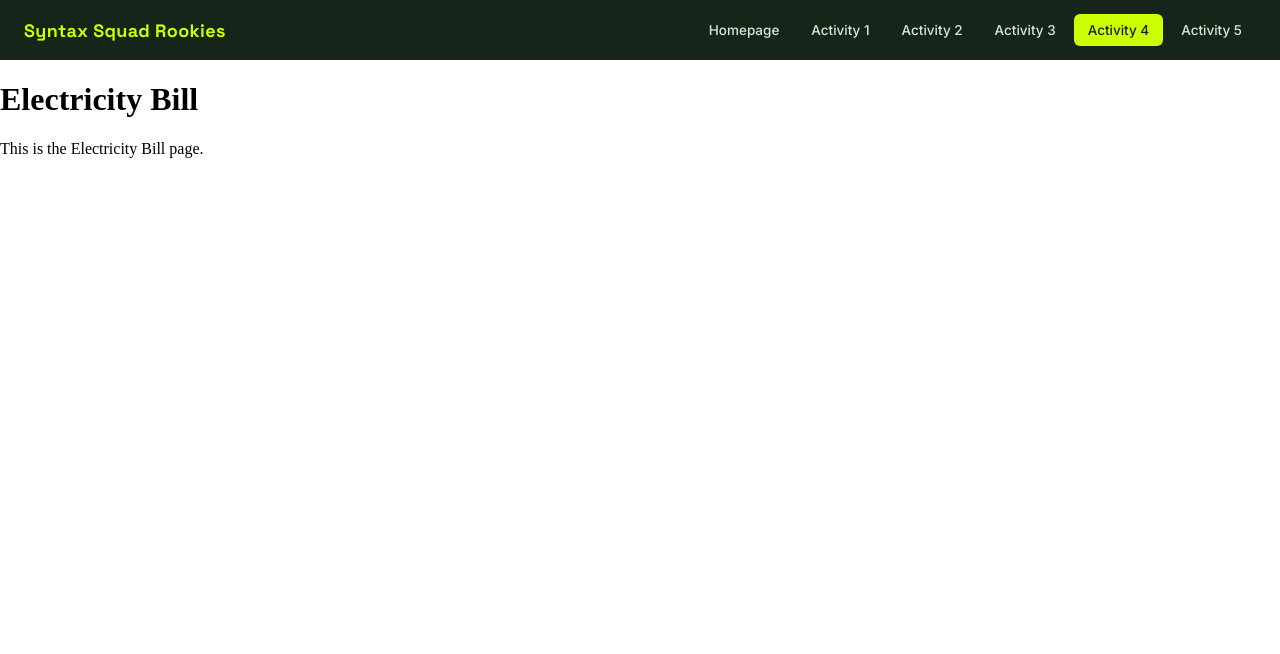
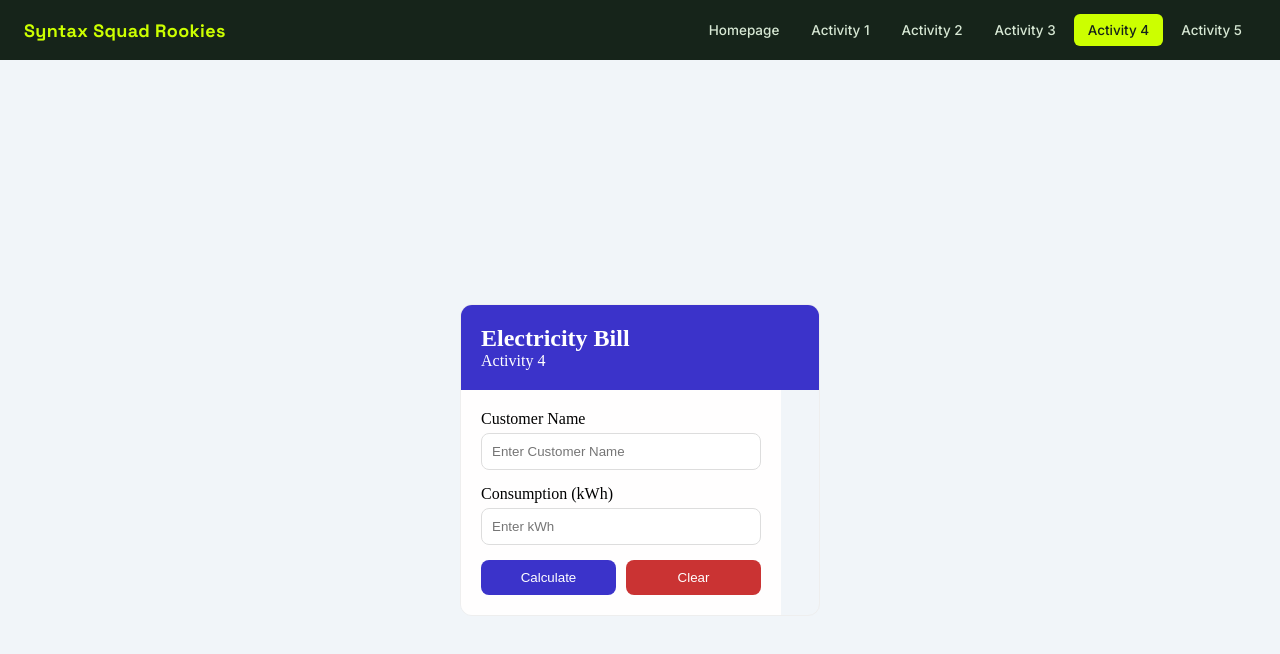
Before and after one commit to Cymieus/Group-Project-Vercel, a React (Vite) app: page / in a window 1280 px wide. Both pictures are taken after a click on the button "Activity 4". Shown: the top 654 px of the page. Built offline with nearby package versions, Linux system fonts and the light colour scheme.

Commit message:
electricity

```diff
--- a/src/pages/ElectricityBill.jsx
+++ b/src/pages/ElectricityBill.jsx
@@ -1,10 +1,130 @@
+import { useState } from "react";
+
 function ElectricityBill() {
-    return (
-        <div>
-            <h1>Electricity Bill</h1>
-            <p>This is the Electricity Bill page.</p>
+  const [customerName, setCustomerName] = useState("");
+  const [kwh, setKwh] = useState("");
+  const [errorMes, setErrorMes] = useState("");
+  const [result, setResult] = useState(null);
+
+  function handleSubmit(e) {
+    e.preventDefault();
+
+    if (customerName == "" || kwh == "") {
+      setErrorMes("Please fill out all fields.");
+      setResult(null);
+    } else if (parseFloat(kwh) < 0 || isNaN(parseFloat(kwh))) {
+      setErrorMes("Please enter a valid kWh consumption.");
+      setResult(null);
+    } else {
+      const numKwh = parseFloat(kwh);
+      let rate = 0;
+
+      if (numKwh <= 100) {
+        rate = 10;
+      } else if (numKwh <= 200) {
+        rate = 12;
+      } else if (numKwh <= 300) {
+        rate = 15;
+      } else {
+        rate = 18;
+      }
+
+      const totalBill = numKwh * rate;
+      const usageStatus =
+        totalBill >= 5000 ? "High Electricity Usage" : "Normal Electricity Usage";
+
+      setErrorMes("");
+      setResult({
+        name: customerName,
+        kwh: numKwh,
+        rate: rate,
+        total: totalBill,
+        status: usageStatus,
+      });
+    }
+  }
+
+  function clear() {
+    setCustomerName("");
+    setKwh("");
+    setErrorMes("");
+    setResult(null);
+  }
+
+  return (
+    <div style={{ minHeight: "100vh", display: "flex", justifyContent: "center", alignItems: "center", background: "#f1f5f9" }}>
+      <div style={{ width: "360px", border: "1px solid #eee", borderRadius: "12px", overflow: "hidden" }}>
+
+        {/* Card Header */}
+        <div style={{ background: "#3b33ca", color: "white", padding: "20px" }}>
+          <h2 style={{ margin: 0 }}>Electricity Bill</h2>
+          <p style={{ margin: 0 }}>Activity 4</p>
         </div>
-    );
+
+        <form onSubmit={handleSubmit}>
+          <div style={{ width: "320px", padding: "20px", background: "#fffefe" }}>
+
+            <label>Customer Name</label>
+            <input
+              placeholder="Enter Customer Name"
+              value={customerName}
+              onChange={(e) => setCustomerName(e.target.value)}
+              style={{ width: "100%", padding: "10px", marginTop: "5px", marginBottom: "15px", border: "1px solid #ddd", borderRadius: "8px", boxSizing: "border-box" }}
+            />
+
+            <label>Consumption (kWh)</label>
+            <input
+              type="number"
+              placeholder="Enter kWh"
+              value={kwh}
+              onChange={(e) => setKwh(e.target.value)}
+              style={{ width: "100%", padding: "10px", marginTop: "5px", marginBottom: "15px", border: "1px solid #ddd", borderRadius: "8px", boxSizing: "border-box" }}
+            />
+
+            {errorMes != "" && (
+              <p style={{ textAlign: "center", padding: "12px", borderRadius: "8px", marginBottom: "15px", background: "#fef2f2", color: "#ca3030", border: "1px solid #ffbebe" }}>
+                {errorMes}
+              </p>
+            )}
+
+            <div style={{ display: "flex", gap: "10px", marginBottom: result != null ? "15px" : "0px" }}>
+              <button
+                type="submit"
+                style={{ flex: 1, padding: "10px", background: "#3b33ca", color: "white", border: "none", borderRadius: "8px", cursor: "pointer" }}
+              >
+                Calculate
+              </button>
+              <button
+                type="button"
+                onClick={clear}
+                style={{ flex: 1, padding: "10px", background: "#ca3333", color: "white", border: "none", borderRadius: "8px", cursor: "pointer" }}
+              >
+                Clear
+              </button>
+            </div>
+
+            {result != null && (
+              <div style={{ textAlign: "left", padding: "16px", borderRadius: "8px", background: "#f8fcff", border: "1px solid #eee" }}>
+                <p style={{ margin: "0 0 8px 0", color: "#808b9b", fontSize: "14px", fontWeight: "bold" }}>
+                  Bill Summary
+                </p>
+                <p style={{ margin: "4px 0" }}><strong>Customer Name:</strong> {result.name}</p>
+                <p style={{ margin: "4px 0" }}><strong>Consumption:</strong> {result.kwh} kWh</p>
+                <p style={{ margin: "4px 0" }}><strong>Rate Applied:</strong> ₱{result.rate}/kWh</p>
+                <p style={{ margin: "4px 0" }}><strong>Total Bill:</strong> ₱{result.total.toFixed(2)}</p>
+
+                <p style={{ margin: "10px 0 0 0", fontWeight: "bold", color: result.status === "High Electricity Usage" ? "#ca3030" : "#30914d" }}>
+                  Status: {result.status}
+                </p>
+              </div>
+            )}
+
+          </div>
+        </form>
+
+      </div>
+    </div>
+  );
 }
 
 export default ElectricityBill;
```
